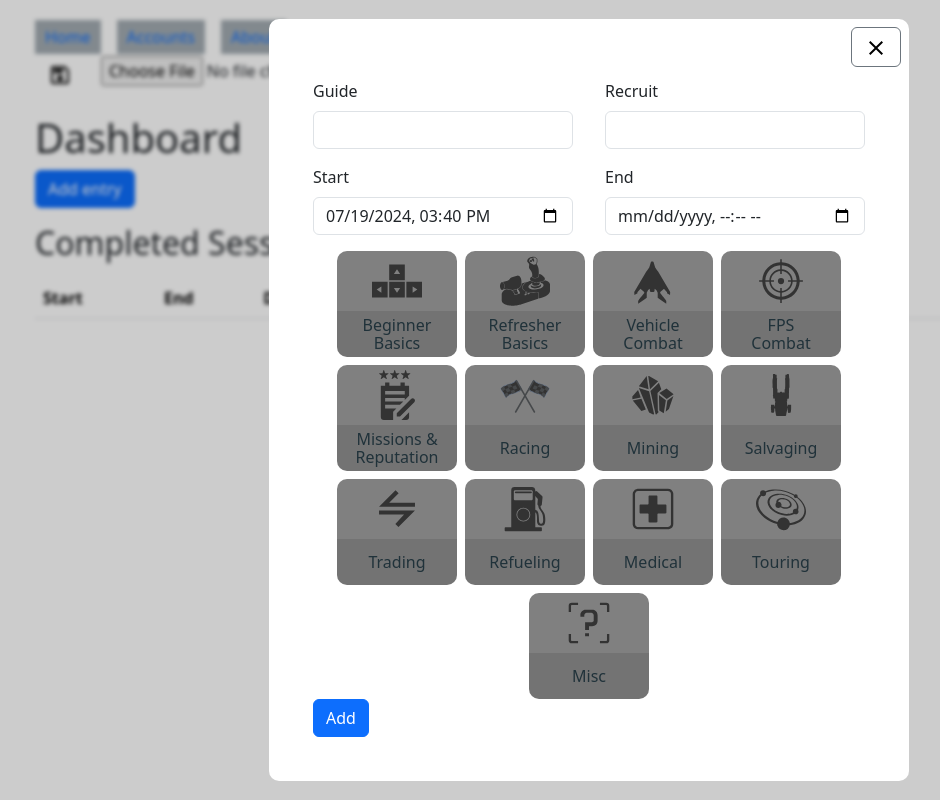
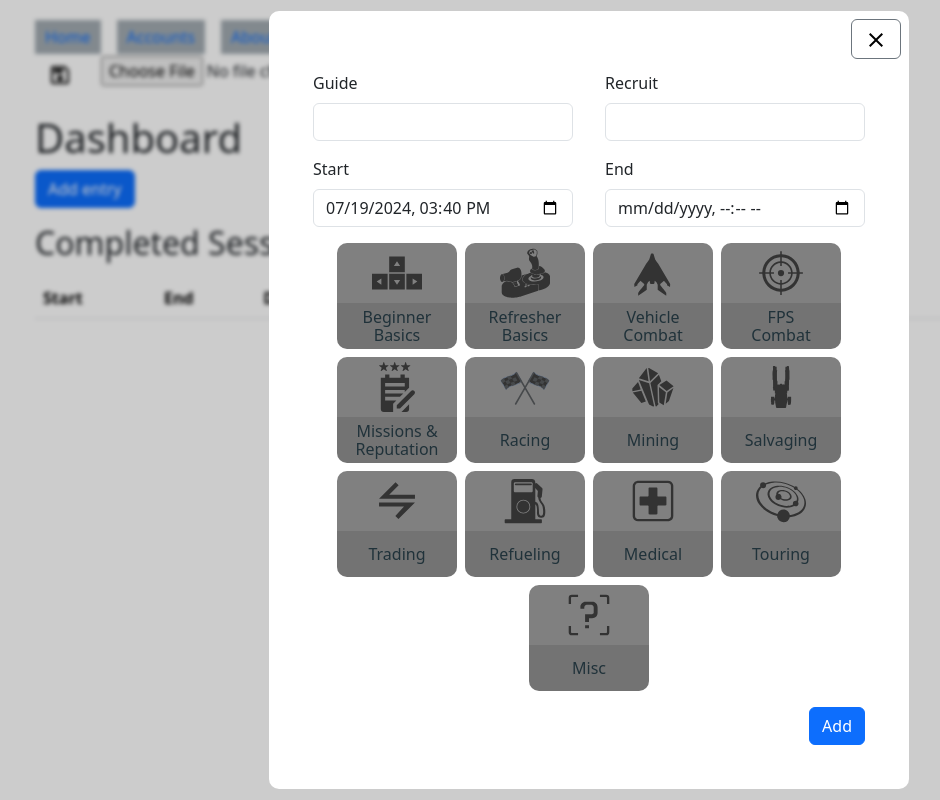
Before and after one commit to exrelax/sc-foundation-reward-tracker, a Vue app: page / in a window 1280 px wide. Both pictures are taken after a click on the button "Add entry". Shown: the whole page, without its empty margins (51-991 px from the left). Built offline with nearby package versions, Linux system fonts and the light colour scheme.

Commit message:
chord: Style session form buttons

```diff
--- a/src/components/modules/SessionForm/SessionForm.vue
+++ b/src/components/modules/SessionForm/SessionForm.vue
@@ -5,6 +5,7 @@ import {type GuidingSessionRole, type GuidingSessionPayload, type GuidingSession
 import { useGuidingSessionsStore } from '@/stores/guidingSessions'
 import { useToastsStore } from '@/stores/toasts'
 import GuidingCategorySelector from './GuidingCategorySelector.vue'
+import SvgIcon from "@/components/helpers/SvgIcon.vue";
 
 interface SessionFormProps {
   session?: GuidingSession
@@ -121,7 +122,7 @@ const clearForm = () => {
 </script>
 
 <template>
-  <div class="session-form-container mt-3">
+  <div class="session-form mt-3">
     <form @submit.prevent>
       <fieldset>
         <div class="row">
@@ -167,16 +168,26 @@ const clearForm = () => {
 
         <GuidingCategorySelector class="mt-3" v-model="selectedGuideCategories" />
 
-        <button v-if="!sessionToUpdate" class="btn btn-primary" @click="submit">Add</button>
-        <button v-if="sessionToUpdate" class="btn btn-primary" @click="submit">Save</button>
-        <button v-if="sessionToUpdate" class="btn btn-primary" @click="remove">Delete</button>
+        <div class="session-form__buttons mt-3">
+          <button v-if="!sessionToUpdate" class="btn btn-primary" @click="submit">Add</button>
+          <button v-if="sessionToUpdate" class="btn btn-primary" @click="submit">Save</button>
+          <button v-if="sessionToUpdate" class="btn btn-outline-secondary" @click="remove">
+            <SvgIcon name="material/delete" />
+          </button>
+        </div>
       </fieldset>
     </form>
   </div>
 </template>
 
 <style lang="scss">
-.session-form-container {
-  padding: 20px;
+.session-form {
+  padding: var(--padding-md-px);
+}
+
+.session-form__buttons {
+  display: flex;
+  justify-content: flex-end;
+  gap: var(--spacing-grid-sm-px);
 }
 </style>
--- a/src/components/modules/SessionTable.vue
+++ b/src/components/modules/SessionTable.vue
@@ -21,7 +21,7 @@ const props = withDefaults(defineProps<SessionTableProps>(), {
   linkRecruitAccount: true,
 })
 
-const dateFormatString = 'YYYY-MM-DDTHH:mm'
+const dateFormatString = 'YYYY-MM-DD HH:mm'
 
 const sessions = computed(() => {
   return props.sessions.map((session) => {
@@ -76,8 +76,6 @@ const editEntry = (session: GuidingSession) => {
           <button class="btn btn-outline-secondary" @click="editEntry(session.session)">
             <SvgIcon name="material/edit" />
           </button>
-
-          <SvgIcon name="material/delete" />
         </td>
       </tr>
     </tbody>
```
